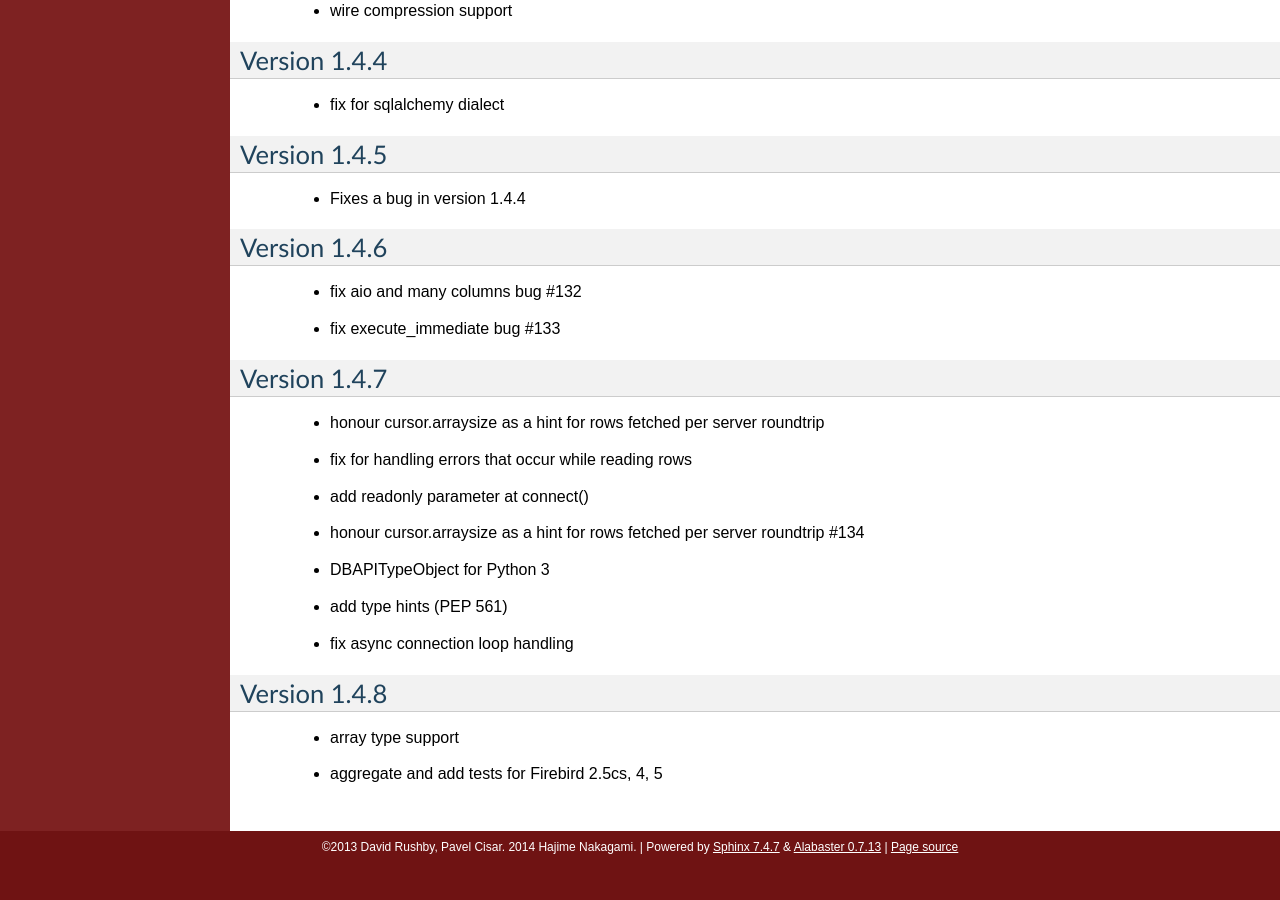
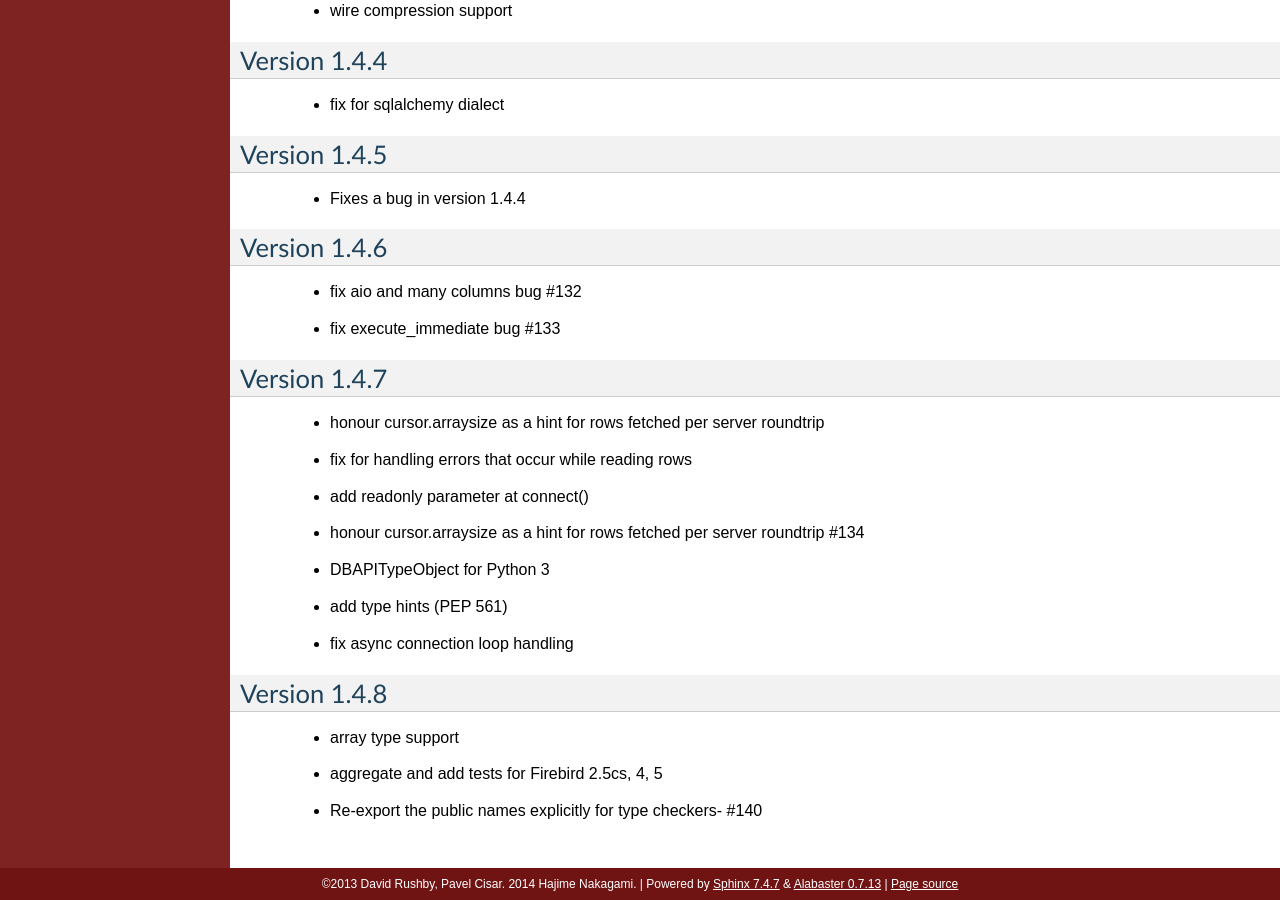
Before and after one commit to nakagami/pyfirebirdsql, a Sphinx documentation site: the page built from sphinx/changelog.rst, in a window 1280 px wide and 900 px high, scrolled down 7608 px. Built offline with Sphinx 7.4.7, drawn with Linux system fonts in a browser that asks for light colours; before the commit the page ends 8471 px from its top, so only the background shows below that.

Commit message:
add changelog

```diff
--- a/sphinx/changelog.rst
+++ b/sphinx/changelog.rst
@@ -371,3 +371,4 @@
 
    - array type support
    - aggregate and add tests for Firebird 2.5cs, 4, 5
+   - Re-export the public names explicitly for type checkers- #140
```
